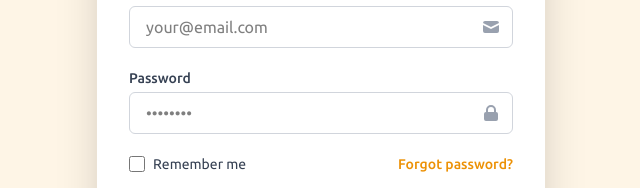
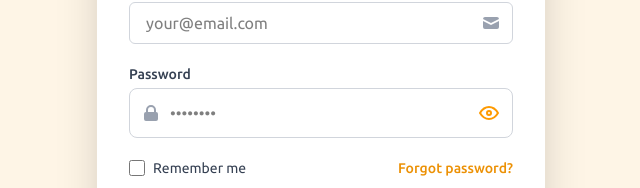
Before and after one commit to jncbhudiya/TravioGo, a Next.js app: page /login in a window 1280 px wide. Shown: the part 303-491 px from the top of the page, without its empty margins (319-959 px from the left). Built offline with nearby package versions, Linux system fonts and the light colour scheme.

Commit message:
Login page on Password on apply hide and show functionality

```diff
--- a/src/app/icon/page.tsx
+++ b/src/app/icon/page.tsx
@@ -851,4 +851,45 @@ export const LoginIcon = () => (
     <path d="M13 15l3 -3" />
   </svg>
 );
+
+export const Eye = () => (
+  <svg
+    xmlns="http://www.w3.org/2000/svg"
+    width="24"
+    height="24"
+    viewBox="0 0 24 24"
+    fill="none"
+    stroke="currentColor"
+    stroke-width="2"
+    stroke-linecap="round"
+    stroke-linejoin="round"
+    className="icon icon-tabler icons-tabler-outline icon-tabler-eye"
+  >
+    <path stroke="none" d="M0 0h24v24H0z" fill="none" />
+    <path d="M10 12a2 2 0 1 0 4 0a2 2 0 0 0 -4 0" />
+    <path d="M21 12c-2.4 4 -5.4 6 -9 6c-3.6 0 -6.6 -2 -9 -6c2.4 -4 5.4 -6 9 -6c3.6 0 6.6 2 9 6" />
+  </svg>
+);
+
+export const EyeOff = () => (
+  <svg
+    xmlns="http://www.w3.org/2000/svg"
+    width="24"
+    height="24"
+    viewBox="0 0 24 24"
+    fill="none"
+    stroke="currentColor"
+    stroke-width="2"
+    stroke-linecap="round"
+    stroke-linejoin="round"
+    className="icon icon-tabler icons-tabler-outline icon-tabler-eye-off"
+  >
+    <path stroke="none" d="M0 0h24v24H0z" fill="none" />
+    <path d="M10.585 10.587a2 2 0 0 0 2.829 2.828" />
+    <path d="M16.681 16.673a8.717 8.717 0 0 1 -4.681 1.327c-3.6 0 -6.6 -2 -9 -6c1.272 -2.12 2.712 -3.678 4.32 -4.674m2.86 -1.146a9.055 9.055 0 0 1 1.82 -.18c3.6 0 6.6 2 9 6c-.666 1.11 -1.379 2.067 -2.138 2.87" />
+    <path d="M3 3l18 18" />
+  </svg>
+);
+
+
 // export const DestinationsIcon = () =>()
--- a/src/app/login/page.tsx
+++ b/src/app/login/page.tsx
@@ -4,13 +4,15 @@ import React, { useState } from "react";
 import { useRouter } from "next/navigation";
 import { signInWithEmailAndPassword } from "firebase/auth";
 import { auth } from "../config/firebase";
-import { Email, Lock } from "../icon/page";
+import { Email, Eye, EyeOff, Lock } from "../icon/page";
 import Link from "next/link";
 
 function Login() {
   const [email, setEmail] = useState("");
   const [password, setPassword] = useState("");
   const [errorMsg, setErrorMsg] = useState("");
+  const [showPassword, setShowPassword] = useState(false);
+
   const router = useRouter();
 
   const handleSubmit = async (e: React.FormEvent<HTMLFormElement>) => {
@@ -71,26 +73,32 @@ function Login() {
               </div>
             </div>
 
-            <div>
+            <div className="space-y-1">
               <label className="block text-sm font-medium text-gray-700 mb-1 font-[ubuntu]">
                 Password
               </label>
-              <div className="relative">
+              <div className="relative group">
+                <div className="absolute inset-y-0 left-0 flex items-center pl-3 pointer-events-none text-amber-500 group-focus-within:text-amber-700">
+                  <Lock />
+                </div>
                 <input
-                  type="password"
+                  type={showPassword ? "text" : "password"}
                   id="password"
                   value={password}
                   onChange={(e) => setPassword(e.target.value)}
-                  className="w-full px-4 py-2 border border-gray-300 font-[ubuntu] text-black rounded-md focus:outline-none focus:ring-2 focus:ring-[#EC9105]"
+                  className="w-full pl-10 pr-10 py-3 border border-gray-300 font-[ubuntu] text-black rounded-lg focus:outline-none focus:ring-2 focus:ring-amber-500 focus:border-transparent transition-all duration-200"
                   placeholder="••••••••"
                   required
                 />
-                <div className="absolute inset-y-0 right-0 flex items-center pr-3 pointer-events-none">
-                  <Lock />
-                </div>
+                <button
+                  type="button"
+                  className="absolute inset-y-0 right-0 flex items-center pr-3 text-amber-500 hover:text-amber-700"
+                  onClick={() => setShowPassword(!showPassword)}
+                >
+                  {showPassword ? <EyeOff /> : <Eye />}
+                </button>
               </div>
             </div>
-
             <div className="flex items-center justify-between">
               <div className="flex items-center">
                 <input
```
